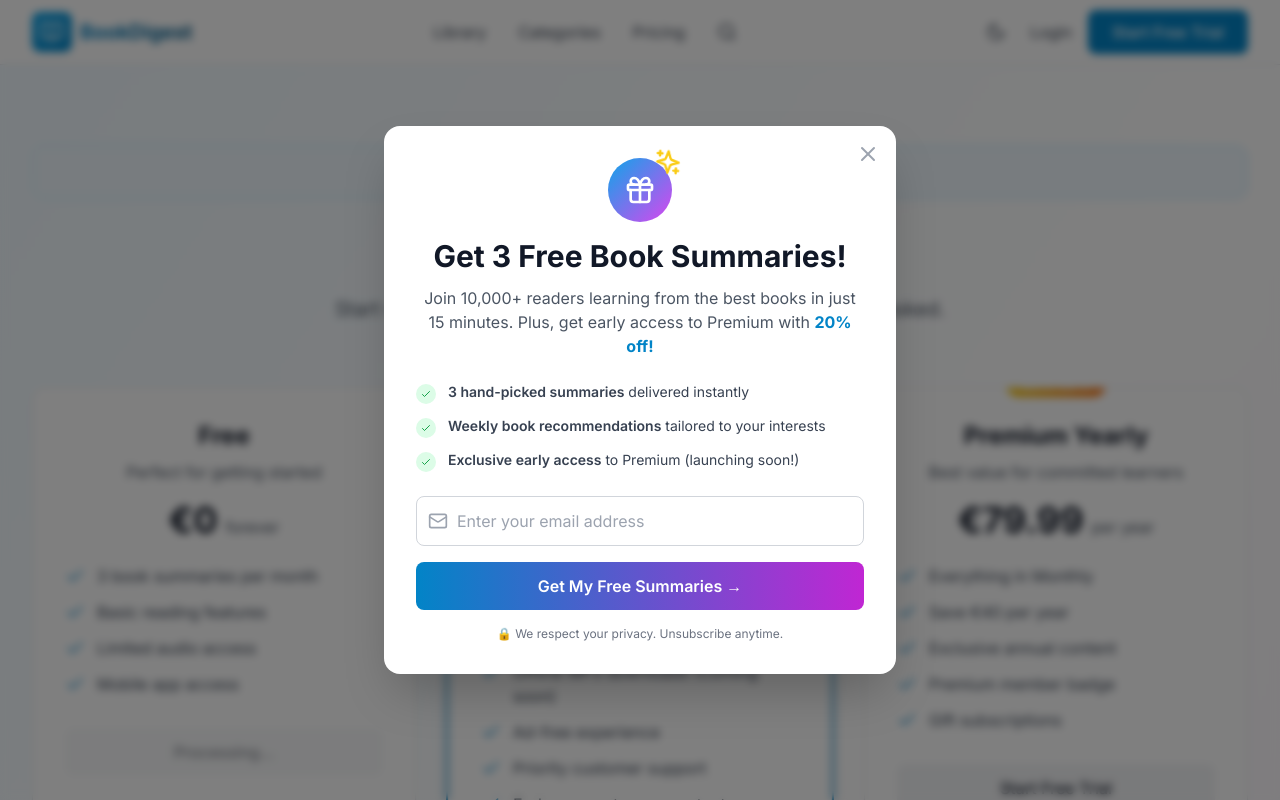
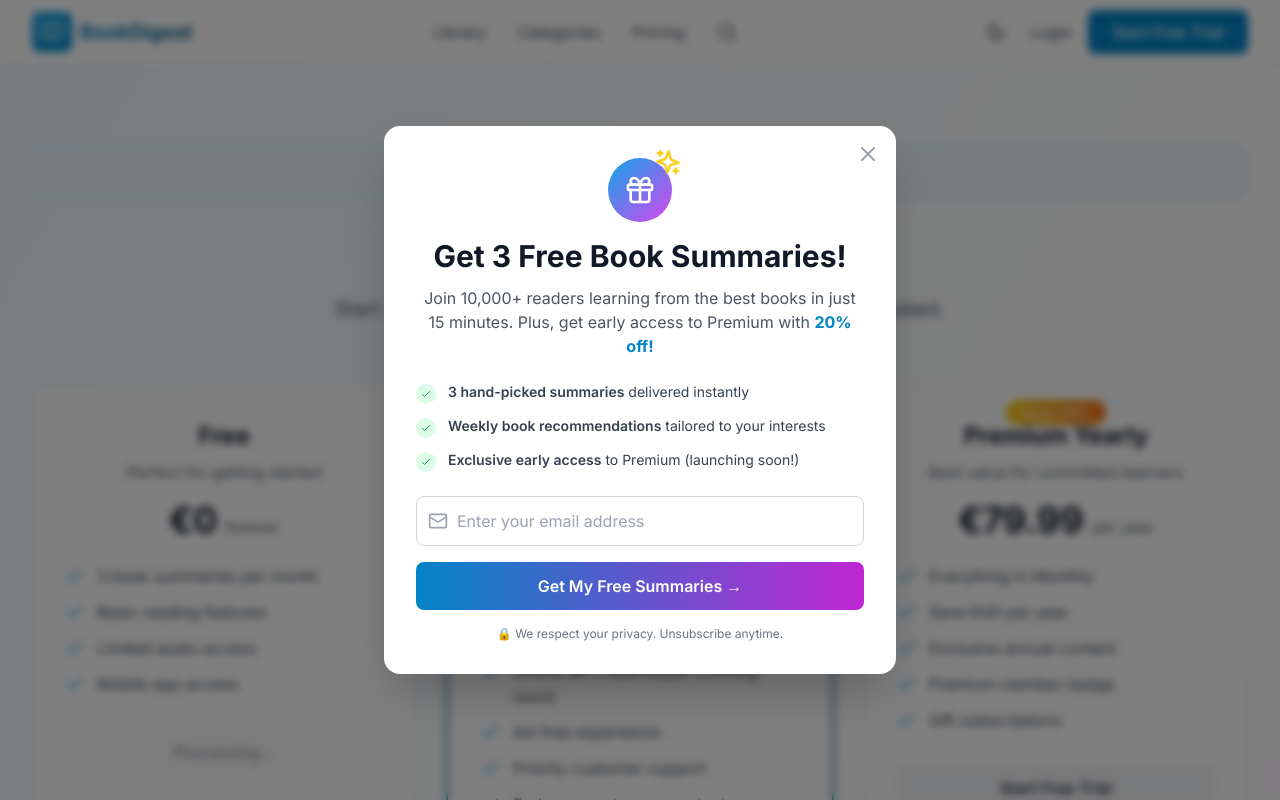
Before and after one commit to banlamano/bookdigest, a Next.js app in the folder frontend/: page /pricing in a window 1280 px wide. Shown: the top 800 px of the page. Built offline with nearby package versions, Linux system fonts and the light colour scheme; no server answers.

Commit message:
Fix pricing badge clipping on yearly plan

```diff
--- a/frontend/src/app/pricing/page.tsx
+++ b/frontend/src/app/pricing/page.tsx
@@ -151,7 +151,7 @@ export default function PricingPage() {
               }`}
             >
               {plan.badge && (
-                <div className="absolute -top-4 left-1/2 transform -translate-x-1/2">
+                <div className="absolute top-3 left-1/2 z-10 transform -translate-x-1/2">
                   <span className="bg-gradient-to-r from-yellow-400 to-orange-500 text-white px-4 py-1 rounded-full text-sm font-medium">
                     {plan.badge}
                   </span>
```
